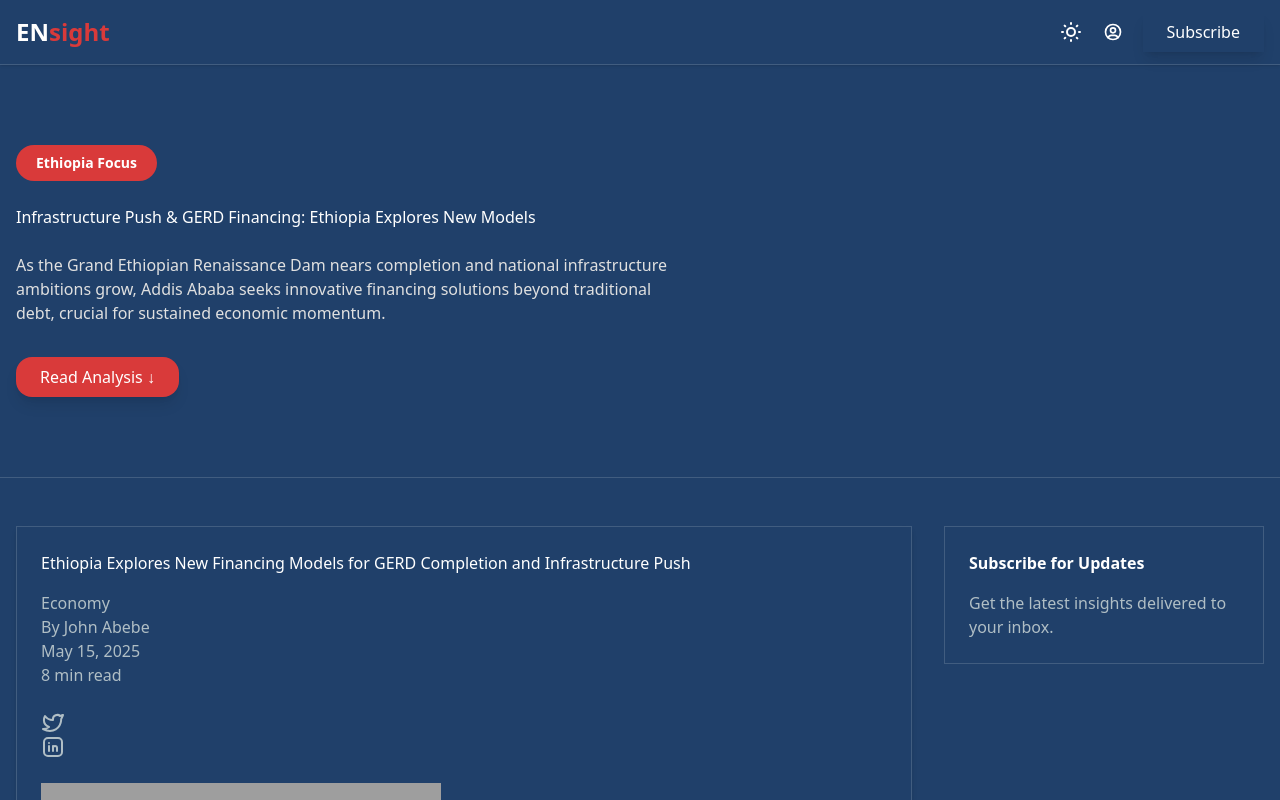
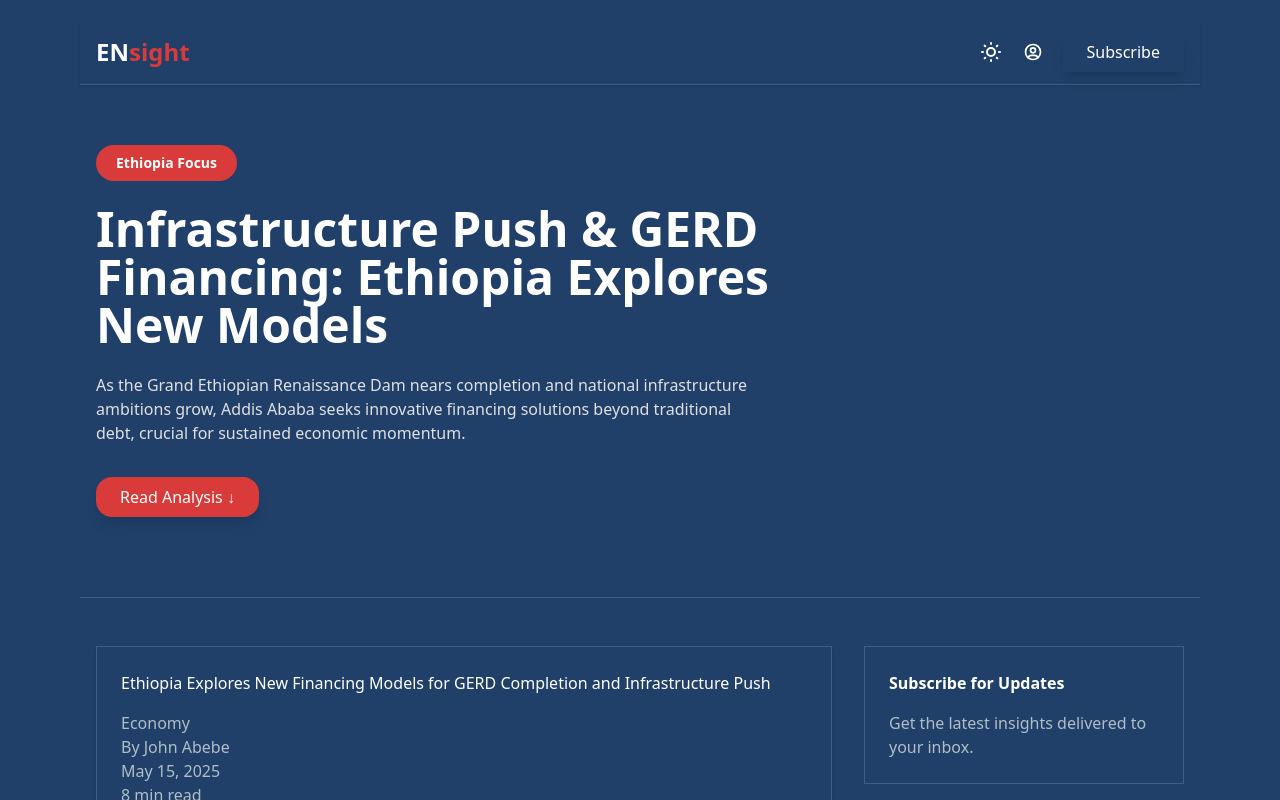
Before and after one commit to HikmaAnwar/ensight-news, a Next.js app: page / in a window 1280 px wide. Shown: the top 800 px of the page. Built offline with nearby package versions, Linux system fonts and the light colour scheme; grey boxes are pictures that could not be loaded.

Commit message:
feat: enhance layout and header styles for improved UI consistency

```diff
--- a/src/app/layout.tsx
+++ b/src/app/layout.tsx
@@ -20,7 +20,7 @@ export default function RootLayout({
       <head>
         <ColorSchemeScript />
       </head>
-      <body>
+      <body className="px-20 bg-surface">
         <MantineProvider defaultColorScheme="dark">
           <a href="#main-content" className="sr-only focus:not-sr-only">
             Skip to Main Content
--- a/src/components/ui/Header.tsx
+++ b/src/components/ui/Header.tsx
@@ -37,7 +37,7 @@ export function Header() {
   ];
 
   return (
-    <header className="sticky top-0 z-50 bg-surface border-b border-border shadow-sm">
+    <header className="sticky top-5  z-50 bg-surface border-b border-border shadow-sm">
       <div className="container mx-auto px-4 py-3 flex items-center justify-between">
         <Link href="/" className="text-2xl font-bold text-primary">
           EN<span className="text-primary-accent">sight</span>
--- a/src/components/ui/HeroSection.tsx
+++ b/src/components/ui/HeroSection.tsx
@@ -8,7 +8,10 @@ export function HeroSection() {
         <span className="inline-block bg-primary-accent text-light px-5 py-2 rounded-full text-sm font-bold mb-6">
           Ethiopia Focus
         </span>
-        <Title order={1} className="text-primary mb-6 max-w-3xl">
+        <Title
+          order={1}
+          className="text-primary mb-6 max-w-3xl text-5xl font-bold"
+        >
           Infrastructure Push & GERD Financing: Ethiopia Explores New Models
         </Title>
         <Text className="text-secondary mb-8 max-w-2xl">
```
